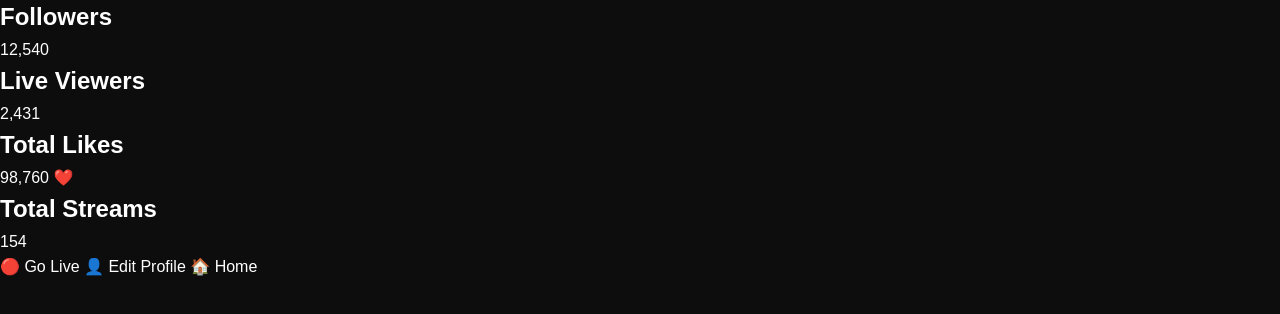
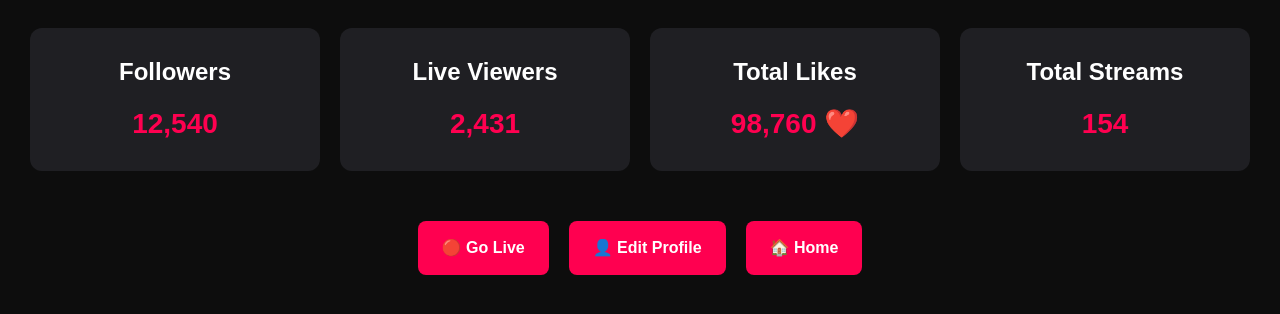
Before and after one commit to wt57dwb7g2-dev/Monsta-live, a plain HTML site: page dashboard.html in a window 1280 px wide. Shown: the part 54-368 px from the top of the page. Drawn offline with Linux system fonts and the light colour scheme.

Commit message:
Update style.css

```diff
--- a/style.css
+++ b/style.css
@@ -999,3 +999,53 @@ input:focus{
    END OF FILE
 ========================================================== */
 }
+/* ===========================
+   Creator Dashboard
+=========================== */
+
+.dashboard{
+    display:grid;
+    grid-template-columns:repeat(auto-fit,minmax(220px,1fr));
+    gap:20px;
+    padding:30px;
+}
+
+.stat-card{
+    background:#1f1f23;
+    padding:25px;
+    border-radius:12px;
+    text-align:center;
+}
+
+.stat-card h2{
+    color:#fff;
+    margin-bottom:10px;
+}
+
+.stat-card p{
+    color:#ff0050;
+    font-size:28px;
+    font-weight:bold;
+}
+
+.dashboard-actions{
+    display:flex;
+    justify-content:center;
+    gap:20px;
+    flex-wrap:wrap;
+    padding:20px 30px 40px;
+}
+
+.dashboard-btn{
+    background:#ff0050;
+    color:#fff;
+    text-decoration:none;
+    padding:14px 24px;
+    border-radius:8px;
+    font-weight:bold;
+    transition:0.3s;
+}
+
+.dashboard-btn:hover{
+    background:#ff3377;
+}
```
